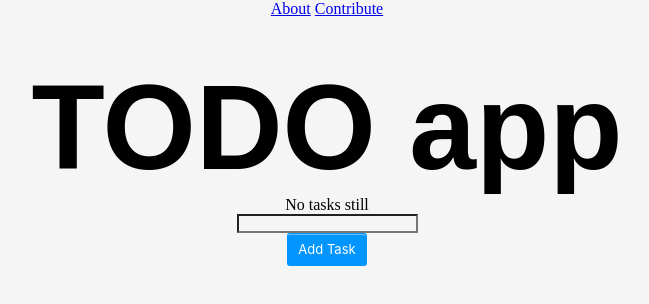
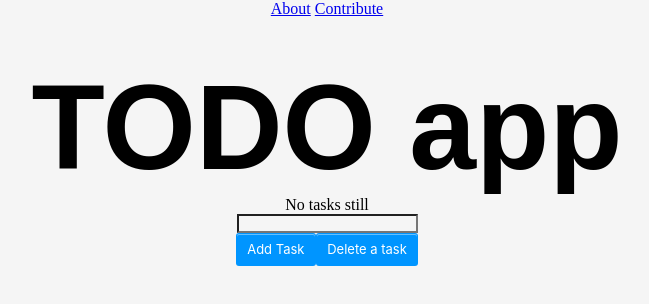
Before and after one commit to SenhasD/tasks, a plain HTML site: page source/index.html in a window 1280 px wide. Shown: the whole page, without its empty margins (313-962 px from the left). Drawn offline with Linux system fonts and the light colour scheme.

Commit message:
Added deleting note functionality

```diff
--- a/source/app.js
+++ b/source/app.js
@@ -1,4 +1,4 @@
-let NoteID = 1;
+let noteRef = 1;
 
 function fetch() {
     let newTask = document.getElementById("data").value;
@@ -8,6 +8,18 @@ function fetch() {
     document.getElementById('default').textContent = "";
     let container = document.querySelector(".update");
     let AppendNote = document.createElement('p');
-    AppendNote.textContent = data + "| Note ID: " + NoteID;
+    let noteID = noteRef++;
+    AppendNote.id = noteID;
+    AppendNote.textContent = data + " | Note ID: " + noteID;
     container.appendChild(AppendNote);
 };
+
+function delNote() {
+    let id = prompt("Enter the note ID: ");
+    let removeNote = document.getElementById(id);
+    if (removeNote) {
+        removeNote.remove();
+    } else {
+        alert("Note does not exist")
+    };
+};
--- a/source/index.html
+++ b/source/index.html
@@ -13,7 +13,7 @@
     <div class="container"><h1>TODO app</h1></div>
     <div class="update"><p id="default">No tasks still</p></div>
     <input type="text" id="data"><br>
-    <button role="button" class="button" onclick="fetch()">Add Task</button>
+    <button class="button" onclick="fetch()">Add Task</button><button class="button" onclick="delNote();">Delete a task</button>
     </body>
 
 </html>
```
